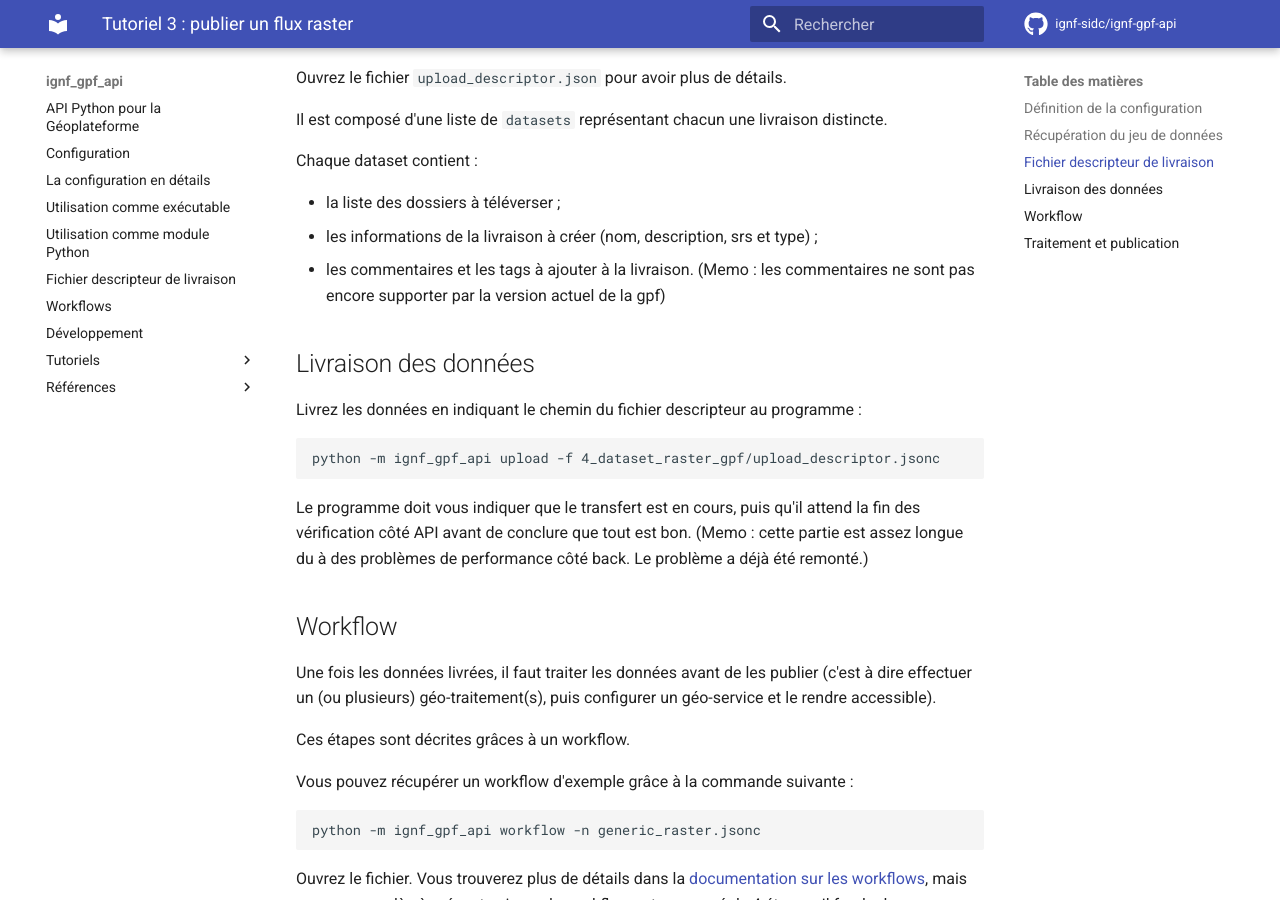
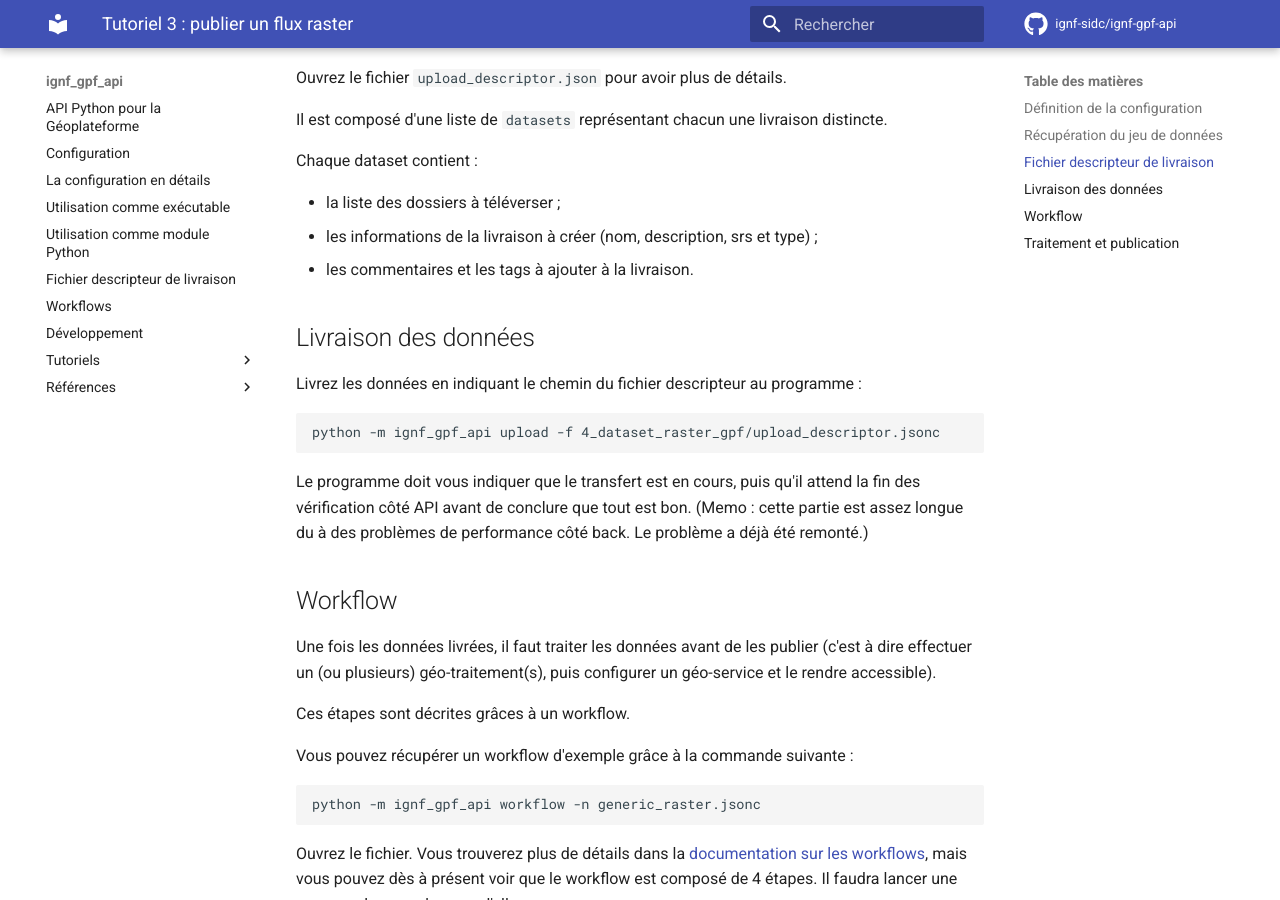
Before and after one commit to ignf-sidc/ignf-gpf-api, an MkDocs documentation site: the page built from docs/tutoriel_3_flux_raster.md, in a window 1280 px wide and 900 px high, scrolled down 1122 px. Built offline with MkDocs 1.6.1 and Material for MkDocs 9.7.7, drawn with Linux system fonts in a browser that asks for light colours; comment, search, counter and statistics services are not loaded.

Commit message:
tuto : suppression memo commentaires/tags

```diff
--- a/docs/tutoriel_3_flux_raster.md
+++ b/docs/tutoriel_3_flux_raster.md
@@ -52,7 +52,7 @@ Chaque dataset contient :
 
 * la liste des dossiers à téléverser ;
 * les informations de la livraison à créer (nom, description, srs et type) ;
-* les commentaires et les tags à ajouter à la livraison. (Memo : les commentaires ne sont pas encore supporter par la version actuel de la gpf)
+* les commentaires et les tags à ajouter à la livraison.
 
 ## Livraison des données
 
```
Also changed, not shown: docs/tutoriel_2_flux_vecteur.md (+1 -2 lines).
